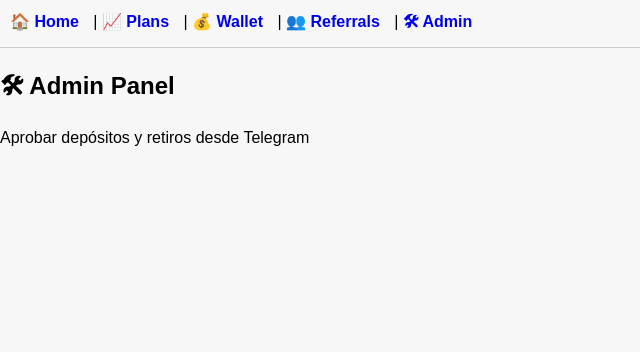
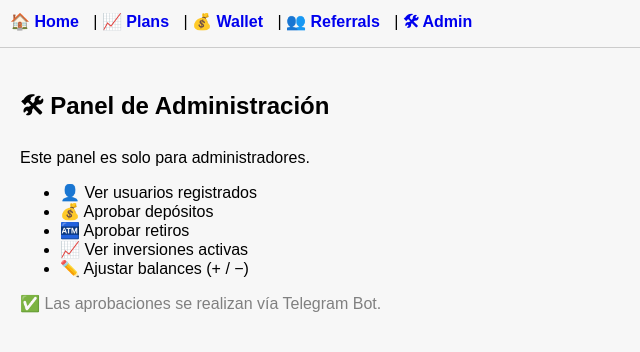
Before and after one commit to Eramsbilly/MONETA-ICT-Frontend, a React app: page /admin in a window 1280 px wide. Shown: the top 352 px of the page, without its empty margins (0-640 px from the left). Built offline with nearby package versions, Linux system fonts and the light colour scheme; no server answers.

Commit message:
Update Admin.js

```diff
--- a/src/Admin.js
+++ b/src/Admin.js
@@ -1,8 +1,23 @@
 export default function Admin() {
   return (
-    <div>
-      <h2>🛠 Admin Panel</h2>
-      <p>Aprobar depósitos y retiros desde Telegram</p>
+    <div style={{ padding: 20 }}>
+      <h2>🛠 Panel de Administración</h2>
+
+      <p>
+        Este panel es solo para administradores.
+      </p>
+
+      <ul>
+        <li>👤 Ver usuarios registrados</li>
+        <li>💰 Aprobar depósitos</li>
+        <li>🏧 Aprobar retiros</li>
+        <li>📈 Ver inversiones activas</li>
+        <li>✏️ Ajustar balances (+ / −)</li>
+      </ul>
+
+      <p style={{ marginTop: 10, color: "gray" }}>
+        ✅ Las aprobaciones se realizan vía Telegram Bot.
+      </p>
     </div>
   );
 }
```
